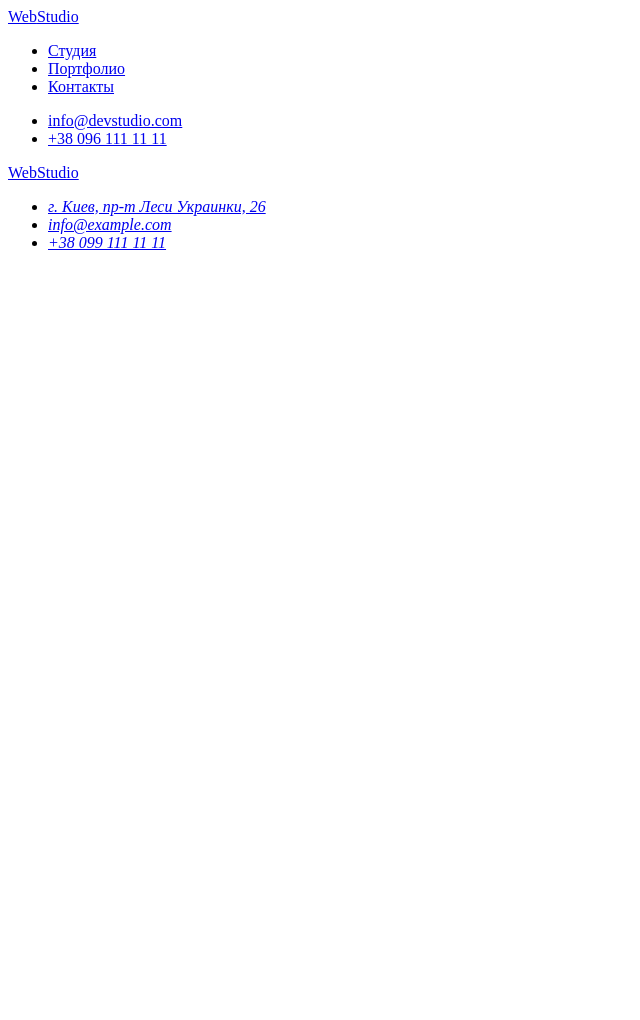
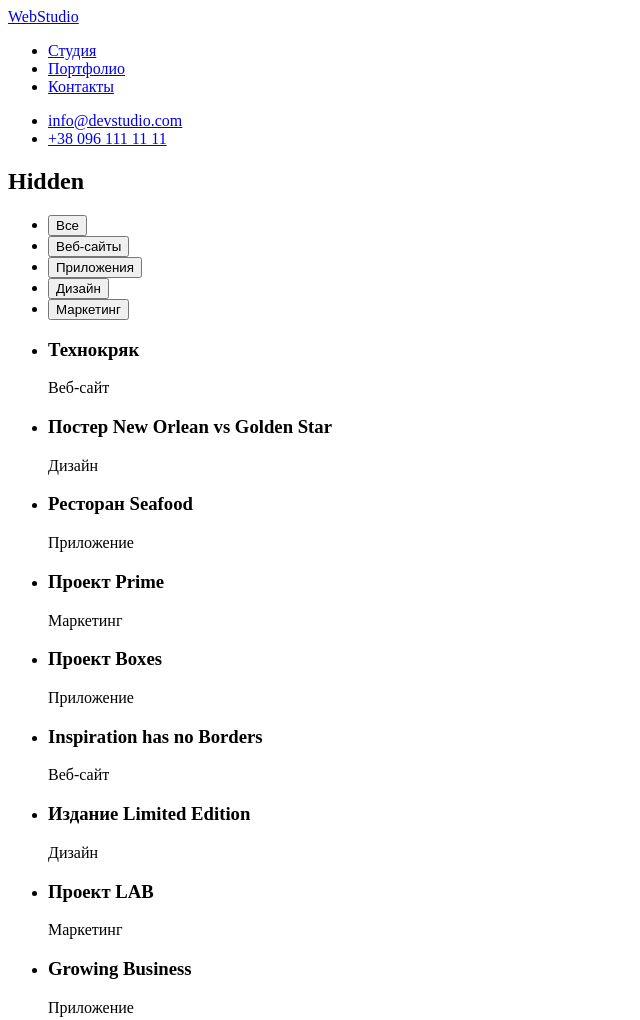
Before and after one commit to IhorButov/goit-homework, a plain HTML site: page portfolio.html in a window 1280 px wide. Shown: the top 1020 px of the page, without its empty margins (0-640 px from the left). Before the commit the page ends 800 px from the top, so only its background shows below. Drawn offline with Linux system fonts and the light colour scheme.

Commit message:
page portfolio

```diff
--- a/portfolio.html
+++ b/portfolio.html
@@ -4,15 +4,15 @@
     <meta charset="UTF-8">
     <meta http-equiv="X-UA-Compatible" content="IE=edge">
     <meta name="viewport" content="width=device-width, initial-scale=1.0">
-    <title>Document</title>
+    <title>portfolio</title>
 </head>
 <body>
     <header>
         <nav>
             <a href="./index.html" lang="en"><span>Web</span>Studio</a>
                 <ul>
-                    <li><a href="studio.html" target="_blank">Студия</a></li>
-                    <li><a href="portfolio.html" target="_blank">Портфолио</a></li>
+                    <li><a href="./index.html" target="_blank">Студия</a></li>
+                    <li><a href="./portfolio.html" target="_blank">Портфолио</a></li>
                     <li><a href="#contancts">Контакты</a></li>
                 </ul>
             </nav>
@@ -21,7 +21,56 @@
                     <li><a href="tel:+380961111111">+38 096 111 11 11</a></li>
                 </ul>
     </header>
-    <main></main>
+    <main>
+        <section>
+        <h2>Hidden</h2>
+        <ul>
+            <li><button type="button">Все</button></li>
+            <li><button type="button">Веб-сайты</button></li>
+            <li><button type="button">Приложения</button></li>
+            <li><button type="button">Дизайн</button></li>
+            <li><button type="button">Маркетинг</button></li>
+        </ul>
+        <ul>
+            <li>
+                <h3>Технокряк</h3>
+                <p>Веб-сайт</p>
+            </li>
+            <li>
+                <h3>Постер New Orlean vs Golden Star</h3>
+                <p>Дизайн</p>
+            </li>
+            <li>
+                <h3>Ресторан Seafood</h3>
+                <p>Приложение</p>
+            </li>
+            <li>
+                <h3>Проект Prime</h3>
+                <p>Маркетинг</p>
+            </li>
+            <li>
+                <h3>Проект Boxes</h3>
+                <p>Приложение</p>
+            </li>
+            <li>
+                <h3>Inspiration has no Borders</h3>
+                <p>Веб-сайт</p>
+            </li>
+            <li>
+                <h3>Издание Limited Edition</h3>
+                <p>Дизайн</p>
+            </li>
+            <li>
+                <h3>Проект LAB</h3>
+                <p>Маркетинг</p>
+            </li>
+            <li>
+                <h3>Growing Business</h3>
+                <p>Приложение</p>
+            </li>
+        </ul>
+        </section>
+    </main>
     <footer id="contancts">
         <a href="./index.html" lang="en"><span>Web</span>Studio</a>
         <address>
```
